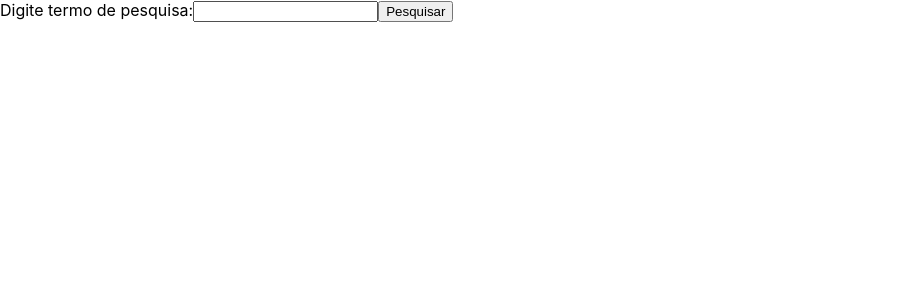
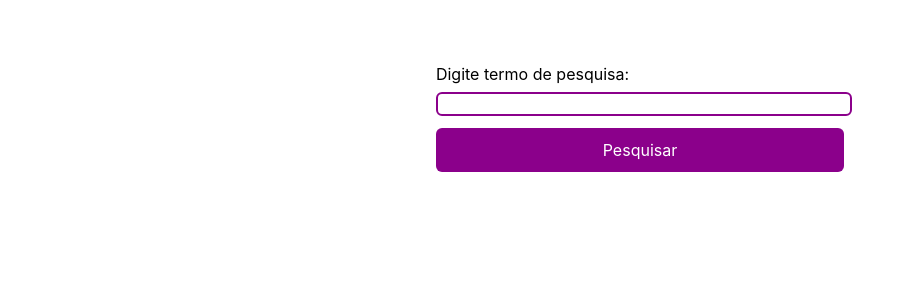
Before and after one commit to DiegoCampos1/react-router-example, a React (Create React App) app: page / in a window 1280 px wide. Shown: the top 300 px of the page, without its empty margins (0-914 px from the left). Built offline with nearby package versions, Linux system fonts and the light colour scheme.

Commit message:
Basic CSS

```diff
--- a/src/App.css
+++ b/src/App.css
@@ -1,38 +1,78 @@
-.App {
-  text-align: center;
-}
-
-.App-logo {
-  height: 40vmin;
-  pointer-events: none;
-}
-
-@media (prefers-reduced-motion: no-preference) {
-  .App-logo {
-    animation: App-logo-spin infinite 20s linear;
-  }
-}
-
-.App-header {
-  background-color: #282c34;
-  min-height: 100vh;
+.main {
   display: flex;
   flex-direction: column;
   align-items: center;
-  justify-content: center;
-  font-size: calc(10px + 2vmin);
-  color: white;
+  place-content: center;
+  padding-top: 2em;
 }
 
-.App-link {
-  color: #61dafb;
+form {
+  display: flex;
+  flex-direction: column;
+  align-items: center;
+  place-content: center;
 }
 
-@keyframes App-logo-spin {
-  from {
-    transform: rotate(0deg);
-  }
-  to {
-    transform: rotate(360deg);
-  }
+.cocktails {
+  font-weight: 700;
+  border: 1px solid blueviolet;
+  margin-top: 5%;
+  flex-direction: column;
+  align-items: center;
+  place-content: center;
 }
+
+.cocktail-detail h3{
+  color: blueviolet;
+  font-size: 2em;
+}
+
+a {
+  display: flex;
+  flex-direction: column;
+  align-items: center;
+  font-size: 2em;
+  font-weight: 700;
+  text-decoration: none;
+  color: blueviolet;
+}
+
+a:hover {
+  color:darkmagenta;
+}
+
+input {
+  font-size: 1rem;
+  border-style: solid;
+  border-radius: 6px;
+  border-color: darkmagenta;
+  outline: transparent;
+  width: 100%;
+  margin-top: 2%;
+}
+
+button {
+  appearance: button;
+  backface-visibility: hidden;
+  background-color: darkmagenta;
+  border-radius: 6px;
+  border-width: 0;
+  color: #fff;
+  cursor: pointer;
+  font-family: -apple-system,system-ui,"Segoe UI",Roboto,"Helvetica Neue",Ubuntu,sans-serif;
+  font-size: 100%;
+  height: 44px;
+  line-height: 1.15;
+  margin: 12px 0 0;
+  outline: none;
+  overflow: hidden;
+  padding: 0 25px;
+  text-align: center;
+  text-transform: none;
+  width: 100%;
+  margin-bottom: 2%;
+}
+
+button:focus {
+  box-shadow: rgba(50, 50, 93, .1) 0 0 0 1px inset, rgba(50, 50, 93, .2) 0 6px 15px 0, rgba(0, 0, 0, .1) 0 2px 2px 0, rgba(50, 151, 211, .3) 0 0 0 4px;
+}
--- a/src/App.js
+++ b/src/App.js
@@ -7,12 +7,26 @@ import main from './pages/Main';
 function App() {
   return (
     <BrowserRouter>
-      <Switch>
-        <Route exact path="/" component={ main } />
-        <Route exact path="/details/:id" component={ Details } />
-      </Switch>
+      <div className="main">
+        <Switch>
+          <Route exact path="/" component={ main } />
+          <Route exact path="/details/:id" component={ Details } />
+        </Switch>
+      </div>
     </BrowserRouter>
   );
 }
 
 export default App;
+
+// TODO: npm i react-router-dom
+// TODO: Criar Pagina Main
+// TODO: Criar Rota para pagina main
+// TODO: Criar Pagina Details
+// TODO: Criar Rota para a Pagina de details
+// TODO: Na pagina Main Fazer chamada na API conforme termo de pesquisa (Valor do Input)
+// TODO: Na pagina Main Renderizar resposta da API e gerar Link dinamicamente para cada receita
+// TODO: Atualizar Rota para a pagina de detalhes
+// TODO: Na pagina de detalhes capturar o parametro pela rota e fazer uma chamada na API
+// TODO: Na pagina de detalhes renderizar detalhes da receita
+// TODO: Na pagina Main Criar uma logica para o Not Found
--- a/src/pages/Details.jsx
+++ b/src/pages/Details.jsx
@@ -39,7 +39,7 @@ export default class Details extends Component {
     if (!cocktail) return <div>Loading...</div>;
     const { strDrink, strDrinkThumb, strInstructions } = cocktail;
     return (
-      <div>
+      <div className="cocktail-detail">
         <h3>{strDrink}</h3>
         <img src={ strDrinkThumb } alt="Drink" />
         <p>{strInstructions}</p>
--- a/src/pages/Main.jsx
+++ b/src/pages/Main.jsx
@@ -44,8 +44,10 @@ export default class Main extends Component {
 
   render() {
     const { query, cocktails, loading, notFound } = this.state;
+
     return (
-      <div>
+      <div className="main">
+        <form>
           <label htmlFor="inputQuery">
             Digite termo de pesquisa:
             <input
@@ -59,20 +61,22 @@ export default class Main extends Component {
           <button type="button" onClick={ this.fetchData }>
             Pesquisar
           </button>
+        </form>
         {loading && <div>Loading...</div>}
+        <div>
           {cocktails
           && cocktails.map((cocktail) => (
-            <div key={ cocktail.idDrink }>
+            <div className="cocktails" key={ cocktail.idDrink }>
               <Link to={ `/details/${cocktail.idDrink}` }>
                 <nav>{cocktail.strDrink}</nav>
               </Link>
               <img
                 src={ cocktail.strDrinkThumb }
                 alt={ cocktail.strDrink }
-                width="100px"
               />
             </div>
           ))}
+        </div>
         {!loading && notFound && <div>Not Found</div>}
       </div>
     );
```
Lines whose indentation alone changed are shown as unchanged.
